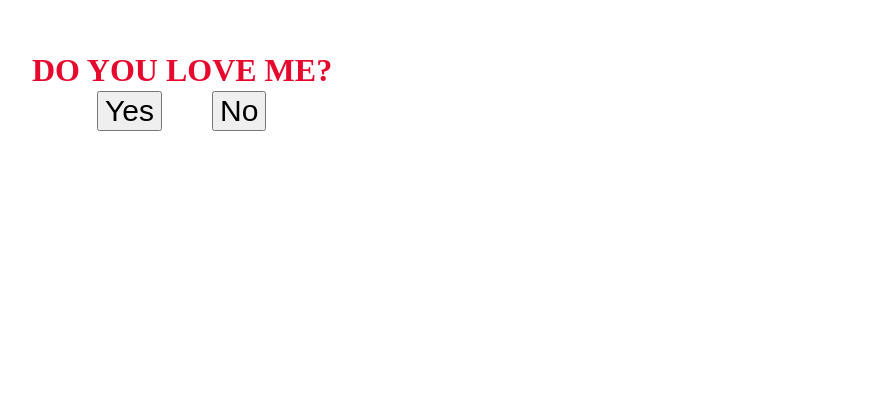
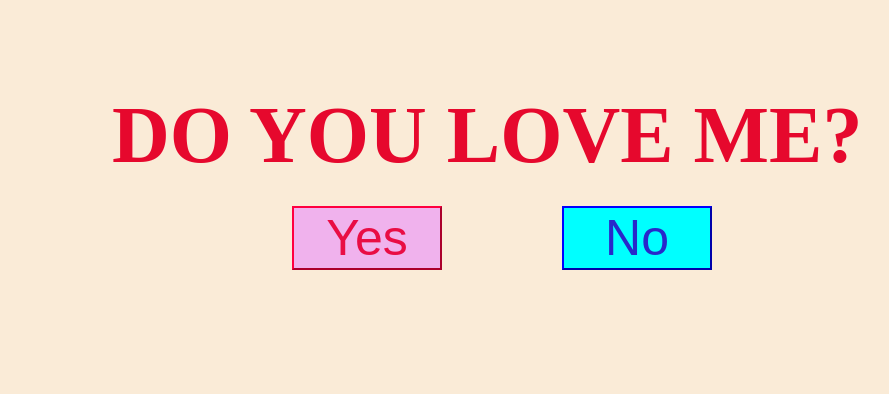
Before and after one commit to lythanhtung-github/TongQuanJavaScript, a plain HTML site: page DO_YOU_LOVE_ME/index.html in a window 1280 px wide. Shown: the part 144-538 px from the top of the page, without its empty margins (188-1077 px from the left). Drawn offline with Linux system fonts and the light colour scheme.

Commit message:
chinh sua css

```diff
--- a/DO_YOU_LOVE_ME/script.js
+++ b/DO_YOU_LOVE_ME/script.js
@@ -1,10 +1,8 @@
 function click_yes(){
-    alert("Wow, i love you to!  ");
+    alert("Wow, i love you too!  ");
 }
 
 function omo_no(){
-    let a = Math.floor(Math.random() * 600);
-    let b = Math.floor(Math.random() * 600);
-    ans_no.style.top = b + 'px';
-    ans_no.style.left= a + 'px';
+    ans_no.style.top = Math.floor(Math.random() * window.innerHeight) + 'px';
+    ans_no.style.left= Math.floor(Math.random() * window.innerWidth) + 'px';
 }
--- a/DO_YOU_LOVE_ME/style.css
+++ b/DO_YOU_LOVE_ME/style.css
@@ -1,29 +1,40 @@
-
+*{
+    background-color: antiquewhite;
+}
 #ques{
+    font-size: 80px;
     color: rgb(230, 8, 45);
     position: absolute;
-    left: 220px;
-    top: 175px;
+    left: 300px;
+    top: 180px;
     width: auto;
-    height:210px;
+    height:auto;
 }
 #ans_yes{
     position: absolute;
-    left: 285px;
-    top: 235px;
-    height: 300px;
-    width: 300px;
+    left: 480px;
+    top: 350px;
+    height: auto;
+    width: auto;
 }
 #ans_no{
     position: absolute;
-    left: 400px;
-    top: 235px;
-    height: 300px;
-    width: 300px;
+    left: 750px;
+    top: 350px;
+    height: auto;
+    width: auto;
 }
 #btn_Y {
-    font-size:30px;
+    font-size:50px;
+    width: 150px;
+    color: rgb(233, 13, 68);
+    background-color: rgb(240, 178, 237);
+    border-color: rgb(255, 0, 64);
 }
 #btn_N {
-    font-size:30px;
+    font-size:50px;
+    width: 150px;
+    color: rgb(40, 40, 202);
+    background-color: aqua;
+    border-color: blue;
 }
```
